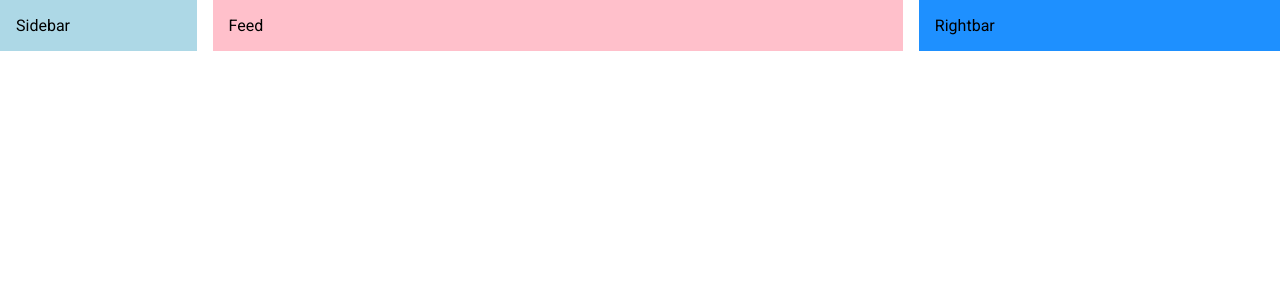
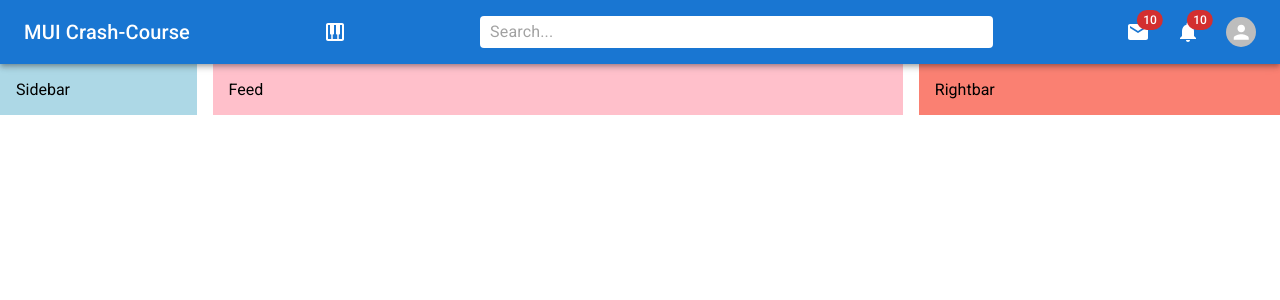
Before and after one commit to daniel-avzaradel/mui-cc, a React (Create React App) app: page / in a window 1280 px wide. Shown: the top 300 px of the page. Built offline with nearby package versions, Linux system fonts and the light colour scheme.

Commit message:
finished the navbar

```diff
--- a/public/index.html
+++ b/public/index.html
@@ -4,9 +4,6 @@
     <meta charset="utf-8" />
     <meta name="viewport" content="width=device-width, initial-scale=1" />
     <meta name="description" content="Web site created using create-react-app" />
-    <link rel="apple-touch-icon" href="%PUBLIC_URL%/logo192.png" />
-
-    <link rel="manifest" href="%PUBLIC_URL%/manifest.json" />
     <link rel="stylesheet" href="https://fonts.googleapis.com/css?family=Roboto:300,400,500,700&display=swap" />
     <style>
       * {
--- a/src/App.js
+++ b/src/App.js
@@ -8,7 +8,7 @@ import { Box, Container, Stack } from '@mui/material';
 function App() {
   return (
     <Box>
-      {/* <Navbar /> */}
+      <Navbar />
       <Stack direction='row' spacing={{ xs: 0, sm: 2 }} justifyContent='space-between'>
         <Sidebar />
         <Feed />
--- a/src/components/Navbar.jsx
+++ b/src/components/Navbar.jsx
@@ -1,8 +1,66 @@
-import { Box } from '@mui/material';
 import React from 'react';
+import { AppBar, Badge, Box, InputBase, styled, Toolbar, Typography, Avatar } from '@mui/material';
+import PianoIcon from '@mui/icons-material/Piano';
+import EmailIcon from '@mui/icons-material/Email';
+import NotificationsIcon from '@mui/icons-material/Notifications';
+
+const StyledToolbar = styled(Toolbar)({
+  display: 'flex',
+  justifyContent: 'space-between',
+});
+
+const Search = styled('div')(({ theme }) => ({
+  backgroundColor: 'white',
+  padding: '0 10px',
+  borderRadius: theme.shape.borderRadius,
+  width: '40%',
+}));
+
+const Icons = styled(Box)(({ theme }) => ({
+  display: 'none',
+  gap: '10px',
+  alignItems: 'center',
+  [theme.breakpoints.up('sm')]: {
+    display: 'flex',
+  },
+}));
+
+const UserBox = styled(Box)(({ theme }) => ({
+  display: 'flex',
+  gap: '10px',
+  alignItems: 'center',
+  [theme.breakpoints.up('sm')]: {
+    display: 'none',
+  },
+}));
 
 const Navbar = () => {
-  return <Box sx={{ background: 'skyblue' }}>Navbar</Box>;
+  return (
+    <AppBar position='sticky'>
+      <StyledToolbar>
+        <Typography variant='h6' sx={{ display: { xs: 'none', sm: 'block' } }}>
+          MUI Crash-Course
+        </Typography>
+        <PianoIcon />
+        <Search>
+          <InputBase placeholder='Search...' />
+        </Search>
+        <Icons>
+          <Badge badgeContent={10} color='error'>
+            <EmailIcon />
+          </Badge>
+          <Badge badgeContent={10} color='error' sx={{ m: 2 }}>
+            <NotificationsIcon />
+          </Badge>
+          <Avatar sx={{ width: 30, height: 30 }} />
+        </Icons>
+        <UserBox>
+          <Avatar sx={{ width: 30, height: 30 }} />
+          <Typography variant='span'>Daniel</Typography>
+        </UserBox>
+      </StyledToolbar>
+    </AppBar>
+  );
 };
 
 export default Navbar;
--- a/src/components/Rightbar.jsx
+++ b/src/components/Rightbar.jsx
@@ -3,7 +3,7 @@ import React from 'react';
 
 const Rightbar = () => {
   return (
-    <Box flex={2} bgcolor='dodgerblue' p={2} sx={{ display: { xs: 'none', sm: 'block' } }}>
+    <Box flex={2} bgcolor='salmon' p={2} sx={{ display: { xs: 'none', sm: 'block' } }}>
       Rightbar
     </Box>
   );
```
